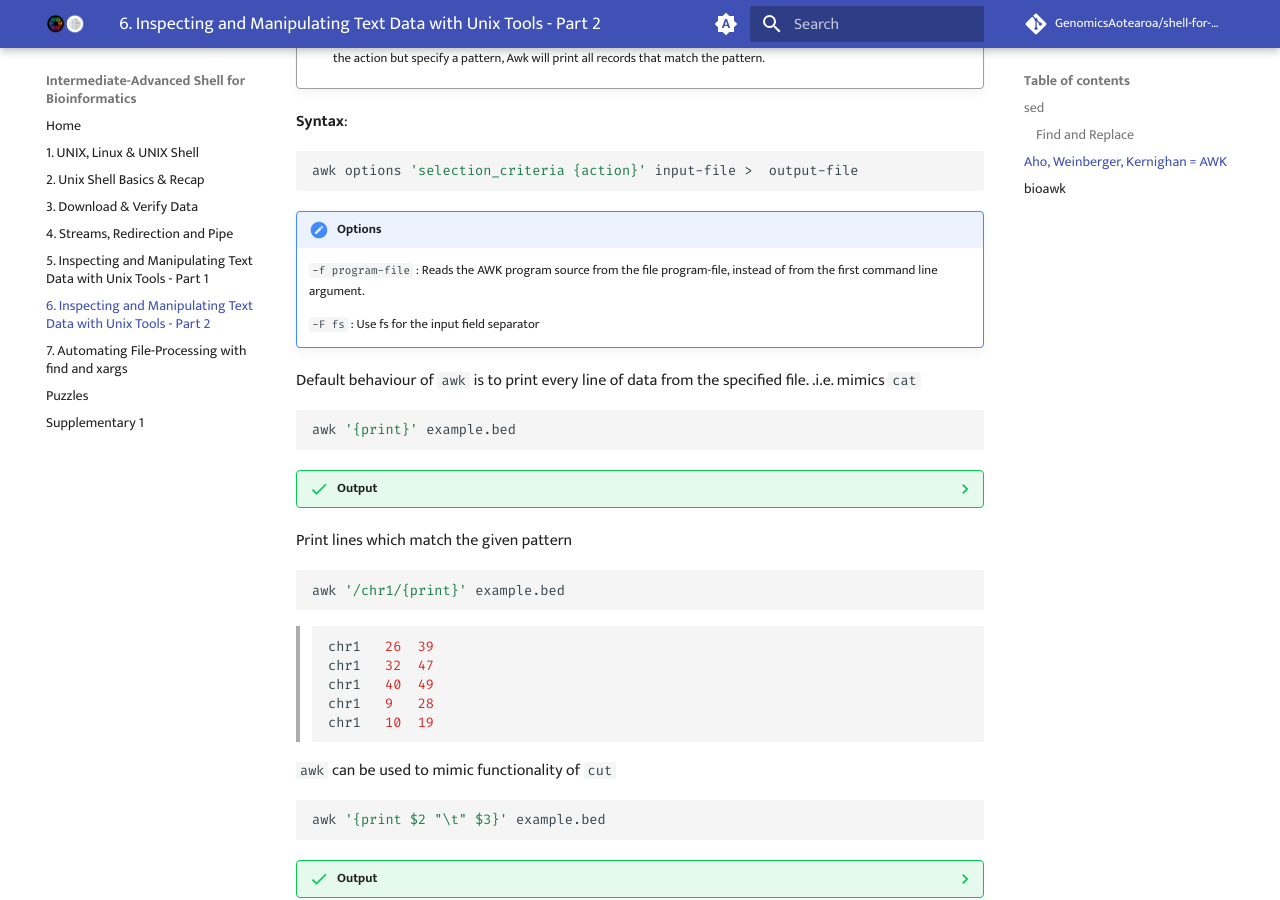
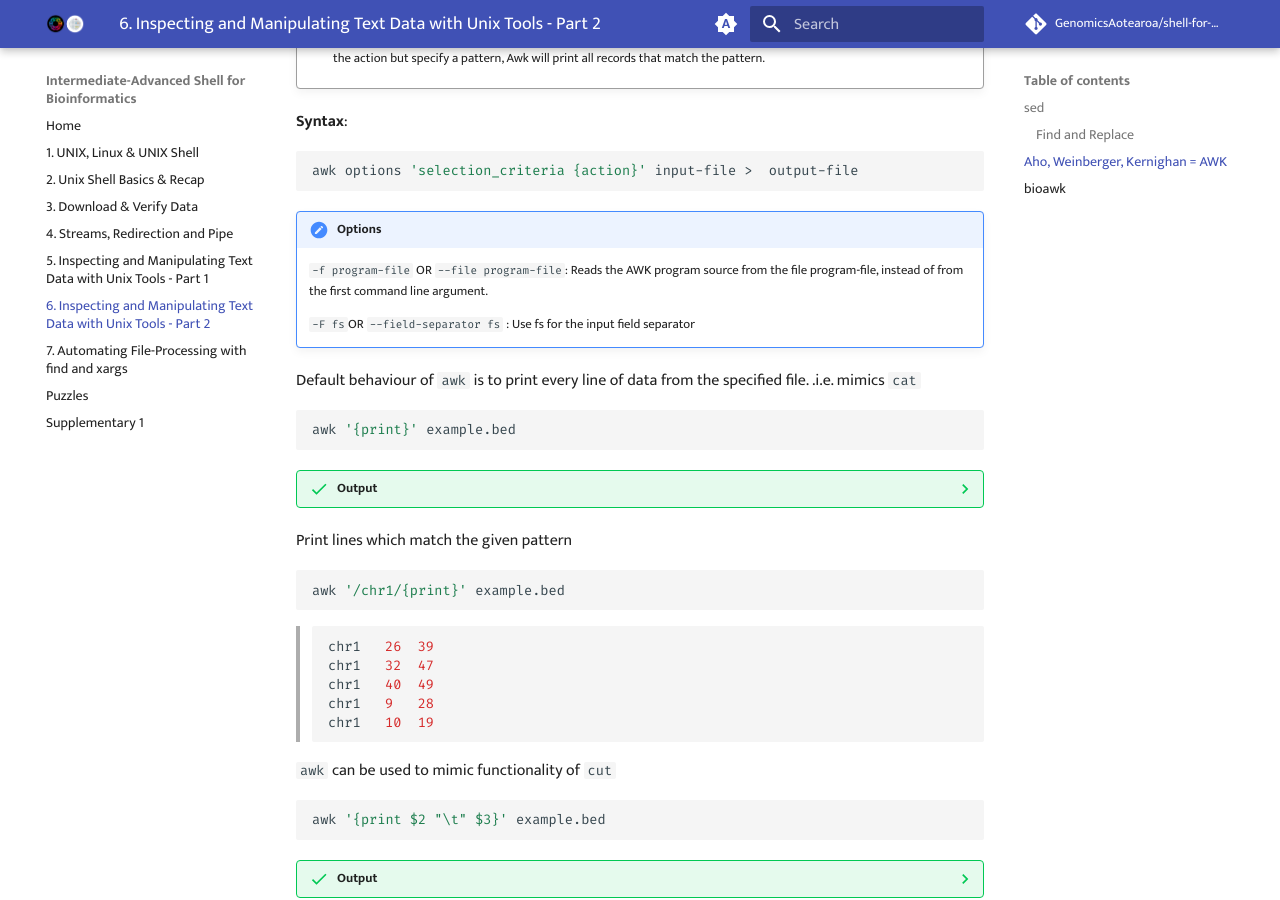
Before and after one commit to GenomicsAotearoa/shell-for-bioinformatics, an MkDocs documentation site: the page built from docs/5_inspectmanipulate2.md, in a window 1280 px wide and 900 px high, scrolled down 4475 px. Built offline with MkDocs 1.6.1 and Material for MkDocs 9.7.7, drawn with Linux system fonts in a browser that asks for light colours; comment, search, counter and statistics services are not loaded; the version menu is left out.

Commit message:
syntax edit for awk intro

````diff
--- a/docs/5_inspectmanipulate2.md
+++ b/docs/5_inspectmanipulate2.md
@@ -191,9 +191,9 @@ awk options 'selection_criteria {action}' input-file >  output-file
 ```
 !!! Options
 
-      `-f program-file` : Reads the AWK program source from the file program-file, instead of from the first command line argument.
+      `-f program-file` OR `--file program-file`: Reads the AWK program source from the file program-file, instead of from the first command line argument.
 
-      `-F fs`            : Use fs for the input field separator
+      `-F fs`OR `--field-separator fs`  : Use fs for the input field separator
 
 Default behaviour of `awk` is to print every line of data from the specified file. .i.e. mimics `cat`
 
````
